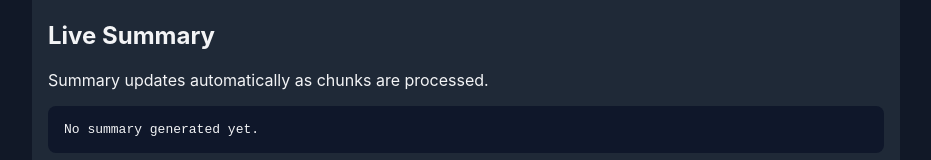
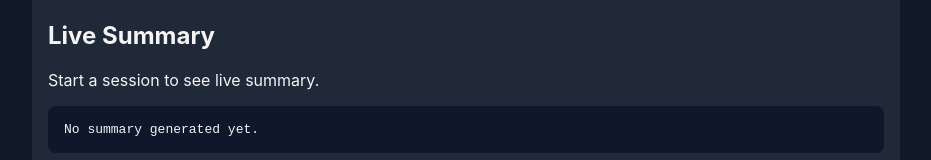
Before and after one commit to dsr5k/memory-chip, a Next.js app in the folder frontend/: page / in a window 1280 px wide. Shown: the part 884-1044 px from the top of the page, without its empty margins (174-1105 px from the left). Built offline with nearby package versions, Linux system fonts and the light colour scheme; no server answers.

Commit message:
fix(frontend): align live summary empty-session messaging
Agent-Logs-Url: https://github.com/dsr5k/memory-chip/sessions/0e96b77f-8d22-4251-b6c3-ee20efd78b39

Co-authored-by: dsr5k <210878805+dsr5k@users.noreply.github.com>

```diff
--- a/frontend/app/page.tsx
+++ b/frontend/app/page.tsx
@@ -231,7 +231,13 @@ export default function HomePage() {
 
       <section className="card">
         <h2>Live Summary</h2>
-        <p>{isLiveRefreshing && sessionId ? 'Refreshing summary...' : 'Summary updates automatically as chunks are processed.'}</p>
+        <p>
+          {sessionId
+            ? isLiveRefreshing
+              ? 'Refreshing summary...'
+              : 'Summary updates automatically as chunks are processed.'
+            : 'Start a session to see live summary.'}
+        </p>
         <pre>{liveSummary || 'No summary generated yet.'}</pre>
       </section>
     </main>
```
